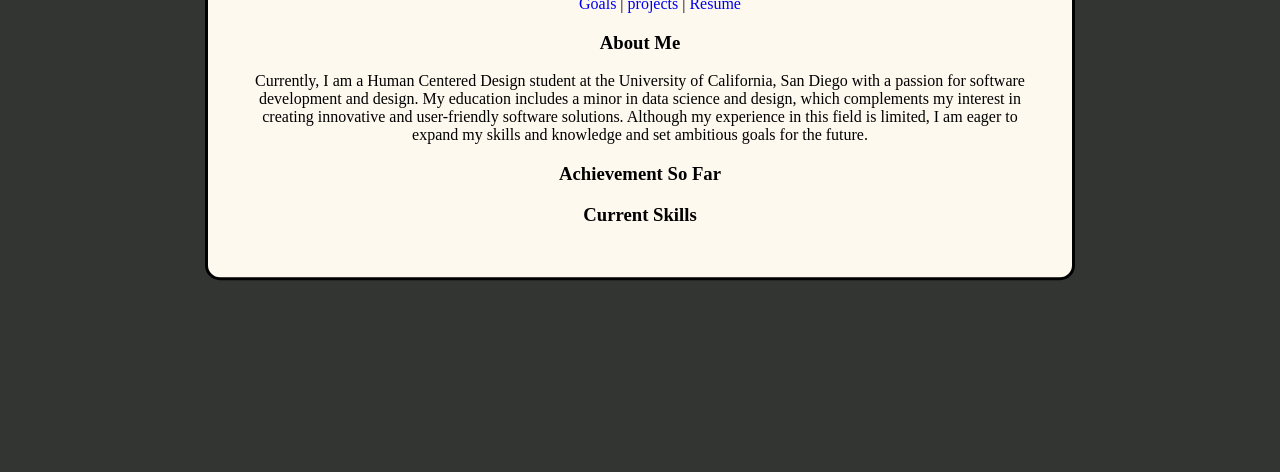
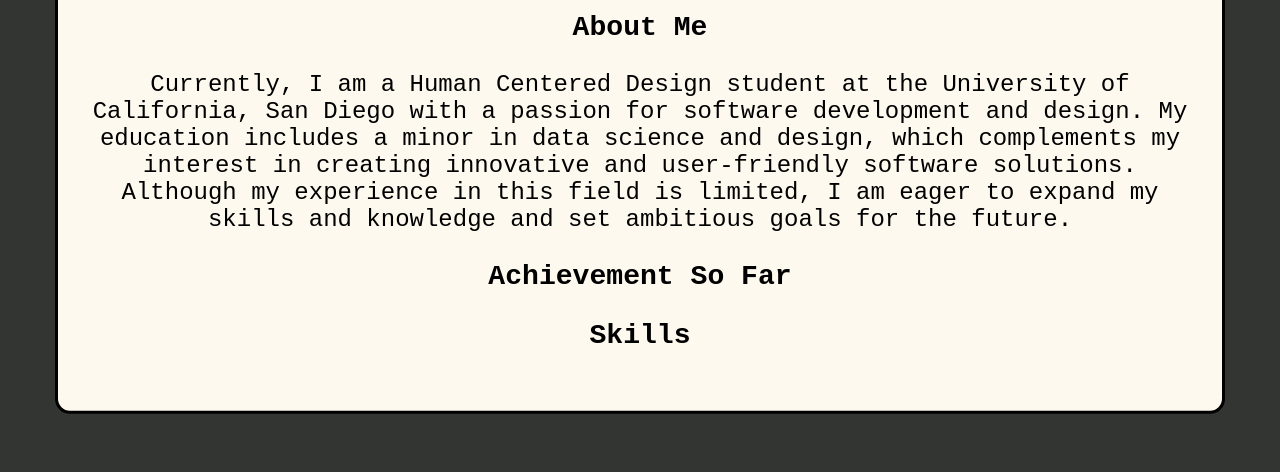
Before and after one commit to medoswaldo/oswaldom_portfolio, a plain HTML site: page index.html in a window 1280 px wide. Shown: the part 328-800 px from the top of the page. Drawn offline with Linux system fonts and the light colour scheme.

Commit message:
fixed a few thigns and changed the font

```diff
--- a/index.html
+++ b/index.html
@@ -15,18 +15,16 @@
         </div>
     </header>
 
-    <section class="main-body">
-        <nav class="grp-list">
-            <ul class="links-grp">
-                <a href="list/goals.html">Goals</a> |
-                <a href="list/projects.html">projects</a> |
-                <a href="list/Oswaldo Medina Jr - Resume .pdf">Resume</a>
-            </ul>
+    <div class="main-body">
+        <nav class="nav">
+            <a href="list/goals.html">Goals</a>
+            <a href="list/projects.html">Projects</a>
+            <a href="list/Oswaldo Medina Jr - Resume .pdf">Resume</a>
         </nav>
-
-        <section>
+        <div>
             <h3>About Me</h3>
-            <p>Currently, I am a Human Centered Design student at the University of California, San Diego
+            <p>
+                Currently, I am a Human Centered Design student at the University of California, San Diego
                 with a passion for software development and design. My education includes a minor in
                 data science and design, which complements my interest in creating innovative and user-friendly
                 software solutions. Although my experience in this field is limited, I am eager to expand my skills
@@ -34,17 +32,12 @@
             </p>
 
             <h3>Achievement So Far</h3>
-            <p></p>
 
-            <h3>Current Skills</h3>
-            <p></p>
+            <h3>Skills</h3>
 
+        </div>
 
-        </section>
-
-    </section>
-
-
+    </div>
 
 </body>
 </html>
--- a/styles.css
+++ b/styles.css
@@ -4,11 +4,12 @@
     padding: 32px;
     text-align: center;
     border: solid;
-    width: 800px;
+    width: 1100px;
 }
 
 .title-con {
     border-radius: 0px 100px / 120px;
+    font-family:'Courier New', Courier, monospace;
     font-size: x-large;
 
     position: absolute;
@@ -18,14 +19,29 @@
 }
 
 .main-body {
+    display: flex;
+    flex-direction: column;
+    justify-content: center;
+
+    font-family: 'Courier New', Courier, monospace;
+
     border-radius: 15px;
     position: absolute;
-    top: 55%;
+    top: 62%;
     left: 50%;
     transform: translate(-50%, -50%);
+
+    font-size: x-large;
+}
+
+.nav {
+    display: flex;
+    justify-content: space-evenly;
+    align-items: center;
+    width: 100%;
 }
 
 
-.grp-list a {
+a {
     text-decoration: none;
 }
```
